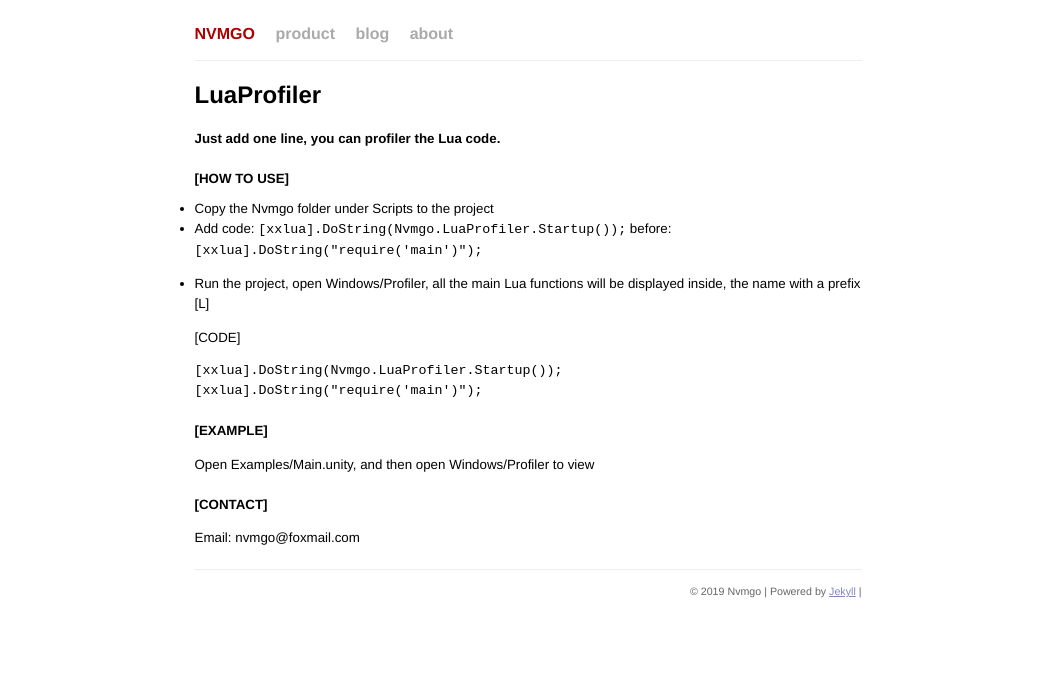
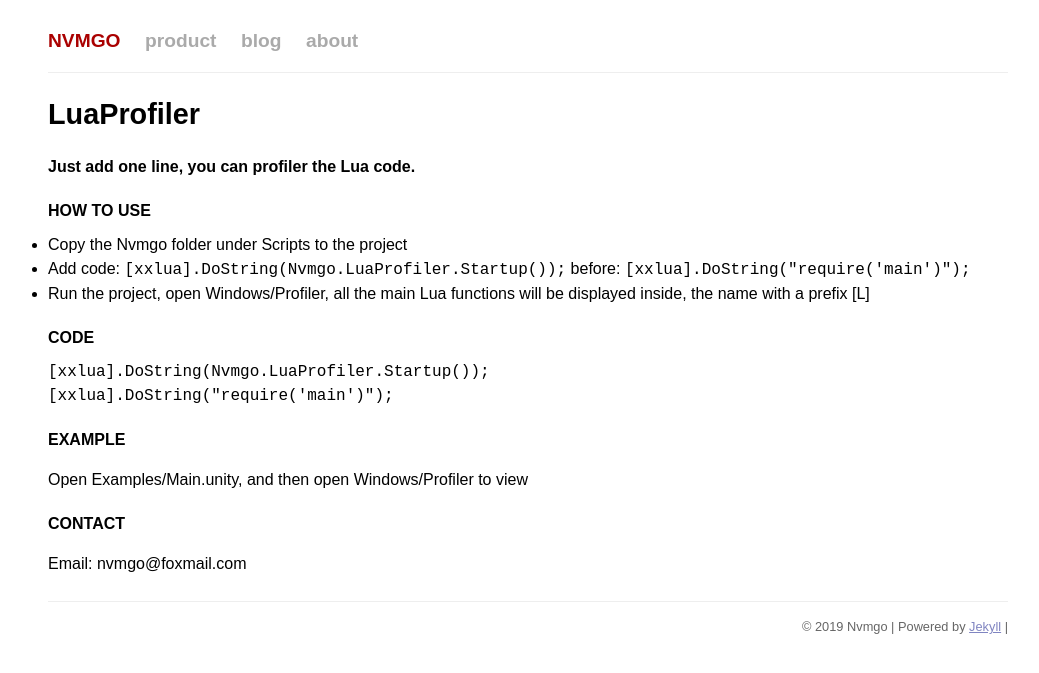
Before and after one commit to nvmgo/nvmgo.github.io, a Jekyll site: the page built from index.md, in a window 1280 px wide. Shown: the top 673 px of the page, without its empty margins (112-1151 px from the left). Built offline with Jekyll 4.4.1, drawn with Linux system fonts in a browser that asks for light colours; comment, search, counter and statistics services are not loaded; our own code applies the rules of GitHub Pages for plain Markdown files.

Commit message:
优化显示

````diff
--- a/assets/css/screen.css
+++ b/assets/css/screen.css
@@ -17,7 +17,8 @@
 
 body {
   background-color: white;
-  font: 13.34px helvetica, arial, clean, sans-serif;
+  font: 16px Microsoft YaHei, arial, clean, sans-serif;
+  /* font : Microsoft YaHei ,SF Pro Display,Roboto,Noto,Arial,PingFang SC,sans-serif; */
   *font-size: small;
   text-align: center;
 }
@@ -97,7 +98,7 @@
   font-size: 100%;
   text-align: left;
   width: 86%;
-  max-width: 50em;
+  max-width: 60em;
   margin: 0em auto 0em auto;
   line-height: 1.5em;
 }
--- a/index.md
+++ b/index.md
@@ -6,20 +6,19 @@
 
 ### Just add one line, you can profiler the Lua code.
 
-### [HOW TO USE]
+### HOW TO USE
 * Copy the Nvmgo folder under Scripts to the project
-* Add code: `[xxlua].DoString(Nvmgo.LuaProfiler.Startup());`  before: `[xxlua].DoString("require('main')");`
+* Add code: `[xxlua].DoString(Nvmgo.LuaProfiler.Startup());` before: `[xxlua].DoString("require('main')");`
 * Run the project, open Windows/Profiler, all the main Lua functions will be displayed inside, the name with a prefix [L]
 
-  [CODE]
+### CODE
+```
+[xxlua].DoString(Nvmgo.LuaProfiler.Startup());
+[xxlua].DoString("require('main')");
+```
 
-  ```
-  [xxlua].DoString(Nvmgo.LuaProfiler.Startup());
-  [xxlua].DoString("require('main')");
-  ```
-
-### [EXAMPLE]
+### EXAMPLE
 Open Examples/Main.unity, and then open Windows/Profiler to view
 
-### [CONTACT]
+### CONTACT
 Email: nvmgo@foxmail.com
````
Also changed, not shown: _posts/product/2019-06-02-product-luaprofiler.md (+5 -7 lines).
